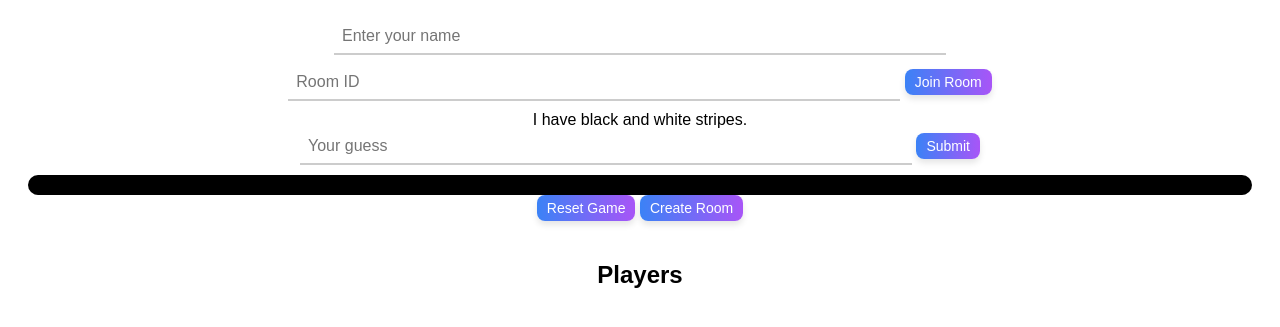
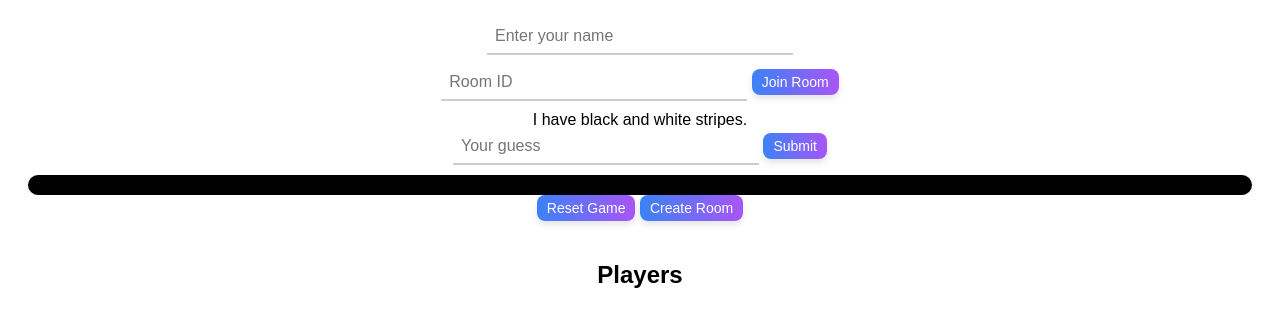
Before and after one commit to AcesceBeam/animal-mystery, a website: page public/index.html in a window 1280 px wide. Shown: the part 61-388 px from the top of the page. Drawn offline with nearby package versions, Linux system fonts and the light colour scheme; no server answers.

Commit message:
Update index.html

```diff
--- a/public/index.html
+++ b/public/index.html
@@ -55,11 +55,11 @@
             margin-top: 20px;
         }
 
-            input[type="text"] {
+        input[type="text"] {
             padding: 8px;
             border: none;
             border-bottom: 2px solid #ccc;
-            width: 50%; /* Full width */
+            width: 25%; /* Full width */
             box-sizing: border-box; /* Make padding and border included in the element's total width and height */
             font-size: 16px; /* Increased font size */
         }
```
